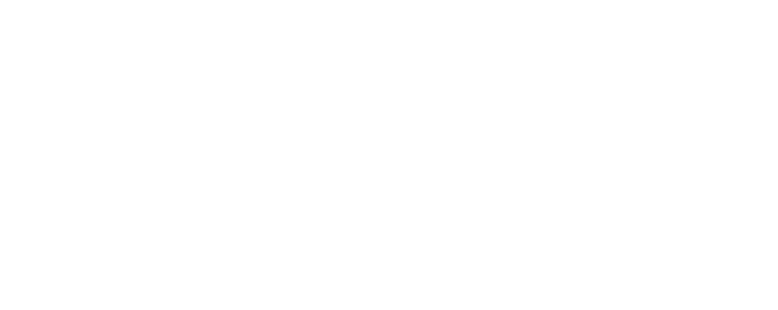
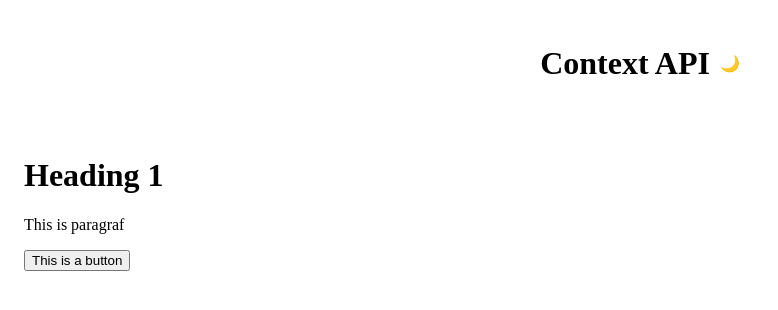
Before and after one commit to hdinjos/react-logic-sparated, a React (Create React App) app: page / in a window 1280 px wide. Shown: the top 310 px of the page, without its empty margins (0-778 px from the left). Built offline with nearby package versions, Linux system fonts and the light colour scheme.

Commit message:
change theme with context

```diff
--- a/src/App.js
+++ b/src/App.js
@@ -1,4 +1,6 @@
 import { useState } from "react";
+import Header from "./components/Header";
+import Main from "./components/MainWithClass";
 import ThemeContext from "./context/ThemeContext";
 
 function App() {
@@ -7,10 +9,15 @@
     setTheme(theme === "red" ? "blue" : "red");
   };
 
+  const themeHook = useState("light");
+
   return (
     <div>
-      <ThemeContext.Provider value={theme}>
-        <div></div>
+      <ThemeContext.Provider value={themeHook}>
+        <div>
+          <Header />
+          <Main />
+        </div>
       </ThemeContext.Provider>
     </div>
   );
--- /dev/null
+++ b/src/Colors.js
@@ -0,0 +1,11 @@
+const AppTheme = {
+  light: {
+    textColor: "#000",
+    backgroundColor: "#fff",
+  },
+  dark: {
+    textColor: "#fff",
+    backgroundColor: "#333",
+  },
+};
+export default AppTheme;
--- /dev/null
+++ b/src/components/Header.jsx
@@ -0,0 +1,19 @@
+import ThemeToggler from "../components/ThemeToggler";
+
+const headerStyles = {
+  padding: "1rem",
+  display: "flex",
+  justifyContent: "center",
+  alignItems: "center",
+};
+
+const Header = () => {
+  return (
+    <header style={headerStyles}>
+      <h1 style={{ marginRight: "10px" }}>Context API</h1>
+      <ThemeToggler />
+    </header>
+  );
+};
+
+export default Header;
--- /dev/null
+++ b/src/components/MainWithClass.jsx
@@ -0,0 +1,23 @@
+import { useContext } from "react";
+import ThemeContext from "../context/ThemeContext";
+import AppTheme from "../Colors";
+
+const Main = () => {
+  const theme = useContext(ThemeContext)[0];
+  const currentTheme = AppTheme[theme];
+  return (
+    <main
+      style={{
+        padding: "1rem",
+        backgroundColor: `${currentTheme.backgroundColor}`,
+        color: `${currentTheme.textColor}`,
+      }}
+    >
+      <h1>Heading 1</h1>
+      <p>This is paragraf</p>
+      <button>This is a button</button>
+    </main>
+  );
+};
+
+export default Main;
--- /dev/null
+++ b/src/components/ThemeToggler.jsx
@@ -0,0 +1,22 @@
+import { useContext } from "react";
+import ThemeContext from "../context/ThemeContext";
+
+const themeTogglerStyle = {
+  cursor: "pointer",
+};
+
+const ThemeToggler = () => {
+  const [themeMode, setThemeMode] = useContext(ThemeContext);
+  return (
+    <div
+      style={themeTogglerStyle}
+      onClick={() => {
+        setThemeMode(themeMode === "light" ? "dark" : "light");
+      }}
+    >
+      <span title="switch theme">{themeMode === "light" ? "🌙" : "☀️"}</span>
+    </div>
+  );
+};
+
+export default ThemeToggler;
--- a/src/context/ThemeContext.js
+++ b/src/context/ThemeContext.js
@@ -1,4 +1,4 @@
 import { createContext } from "react";
 
-const ThemeContext = createContext("light");
+const ThemeContext = createContext(["light", () => {}]);
 export default ThemeContext;
```
